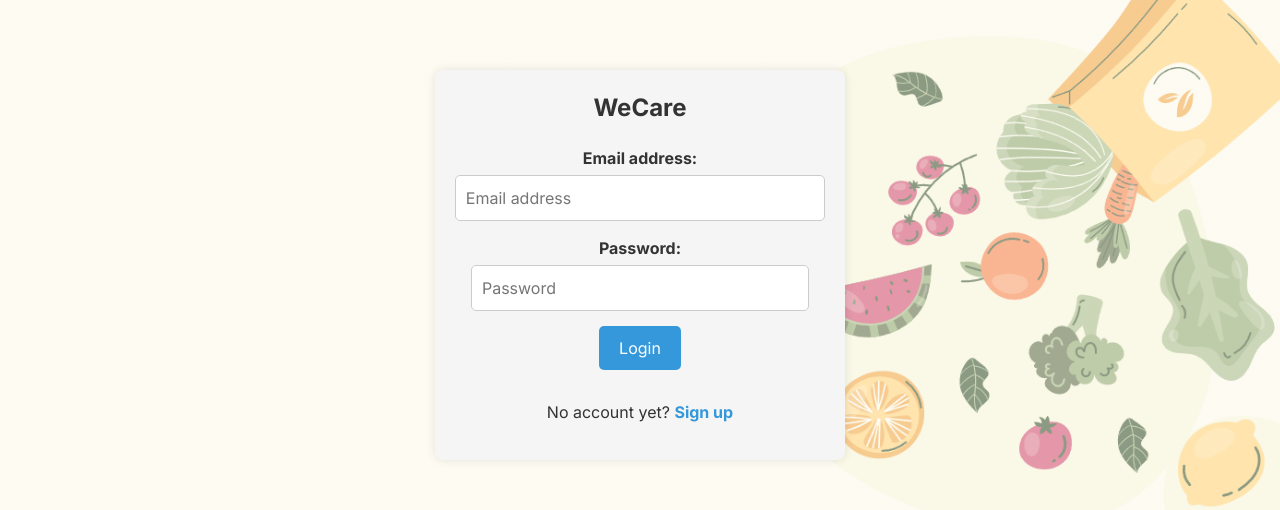
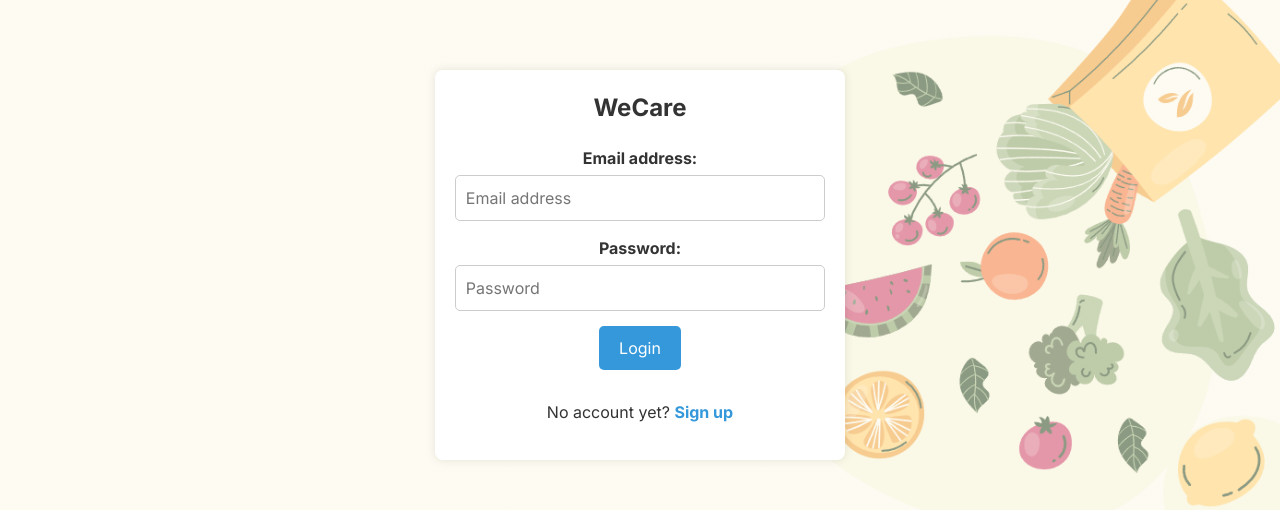
Before and after one commit to UW-INFO442-AU23/WeCare, a React (Create React App) app: page /login in a window 1280 px wide. Shown: the part 197-707 px from the top of the page. Built offline with nearby package versions, Linux system fonts and the light colour scheme; no server answers.

Commit message:
changed resources and login

```diff
--- a/src/style/styles.css
+++ b/src/style/styles.css
@@ -187,11 +187,11 @@ margin-top: 5rem;
 }
 
 .card {
-/* box-shadow: 0 4px 8px 0 rgba(0, 0, 0, 0.2); */
-/* background-color: #E1E5CF; */
-border-color: #B6C0A5;
+box-shadow: 0 4px 8px 0 rgba(0, 0, 0, 0.2);
+background-color: #E1E5CF;
+/* border-color: #B6C0A5; */
 border-radius: 15px;
-border-width : 5px;
+/* border-width : 5px; */
 }
 
 .cardback{
@@ -319,7 +319,7 @@ background-color: white;
   }
 
   .login-section {
-    background-color: #f5f5f5; /* Light gray background */
+    background-color: white; /* Light gray background */
     padding: 20px;
     border-radius: 8px;
     box-shadow: 0 0 10px rgba(0, 0, 0, 0.1);
@@ -340,6 +340,10 @@ background-color: white;
     display: flex;
     flex-direction: column;
     align-items: center;
+  }
+
+  .form-group{
+    width:100%;
   }
 
   .form-group {
```
